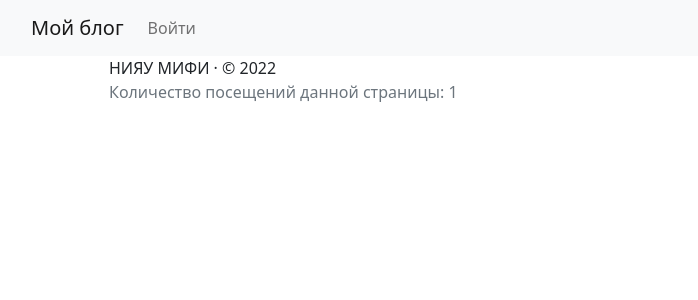
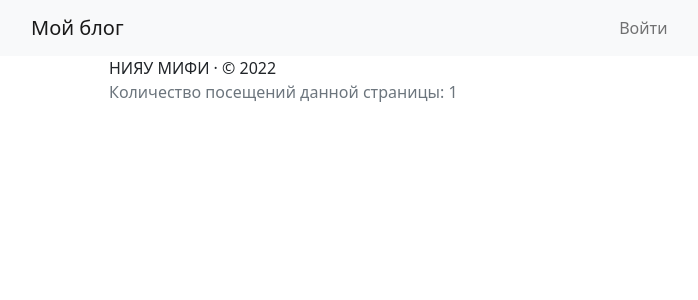
Before and after one commit to relucentlake/my-first-blog, a Django app: page / in a window 1280 px wide. Shown: the top 300 px of the page, without its empty margins (51-749 px from the left). Run offline with Django 3.2, Linux system fonts and the light colour scheme; data that the repository does not hold is empty; some libraries are stand-ins or nearby versions.

Commit message:
17.11.22

```diff
--- a/blog/templates/blog/base.html
+++ b/blog/templates/blog/base.html
@@ -15,23 +15,6 @@
     crossorigin="anonymous"></script>
 </head>
 
-{% load static %}
-<html>
-
-<head>
-  <title>Мой блог</title>
-  <link rel="preconnect" href="https://fonts.googleapis.com">
-  <link rel="preconnect" href="https://fonts.gstatic.com" crossorigin>
-  <link rel="stylesheet" href="{% static 'css/blog.css' %}">
-  <link href="https://fonts.googleapis.com/css2?family=Lobster&display=swap" rel="stylesheet">
-  <link rel="stylesheet" href="https://cdn.jsdelivr.net/npm/bootstrap-icons@1.9.1/font/bootstrap-icons.css">
-  <link href="https://cdn.jsdelivr.net/npm/bootstrap@5.2.2/dist/css/bootstrap.min.css" rel="stylesheet"
-    integrity="sha384-Zenh87qX5JnK2Jl0vWa8Ck2rdkQ2Bzep5IDxbcnCeuOxjzrPF/et3URy9Bv1WTRi" crossorigin="anonymous">
-  <script src="https://cdn.jsdelivr.net/npm/bootstrap@5.2.2/dist/js/bootstrap.bundle.js"
-    integrity="sha384-OERcA2EqjJCMA+/3y+gxIOqMEjwtxJY7qPCqsdltbNJuaOe923+mo//f6V8Qbsw3"
-    crossorigin="anonymous"></script>
-</head>
-
 <body>
   <header>
     <nav class="navbar navbar-expand-lg bg-light">
@@ -41,21 +24,23 @@
           <span class="navbar-toggler-icon"></span>
         </button>
         <div class="collapse navbar-collapse" id="navbarNav">
-          <ul class="navbar-nav">
             {% if user.is_authenticated %}
+            <ul class="navbar-nav">
               <li class="nav-item">
                 <a class="nav-link" href="{%url 'post_new'%}"> <i class="bi-plus-lg"></i> Добавить пост</a>
               </li>
+            </ul>
             {% else %}
+            <ul class="navbar-nav ms-auto">
               <li class="nav-item">
                 <a class="nav-link" href="{%url 'login'%}">Войти</a>
               </li>
+            </ul>
             {% endif %}
-          </ul>
           <ul class="navbar-nav ms-auto">
             {% if user.get_username %}
                 <span class="navbar-text">{{user.get_username}}</span>
-                <li class="nav-item me-auto">
+                <li class="nav-item">
                   <a class="nav-link" href="{%url 'logout'%}">Выйти</a>
                 </li>
             {% endif %}
```
